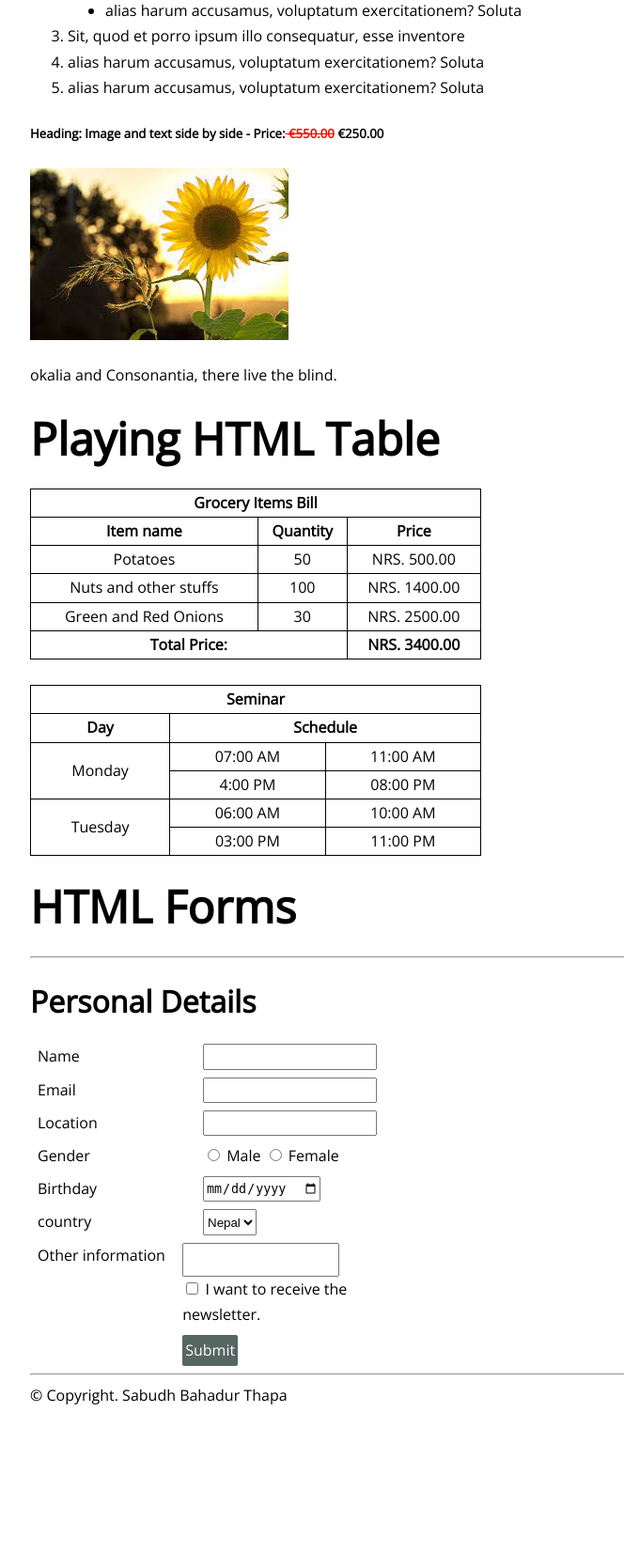
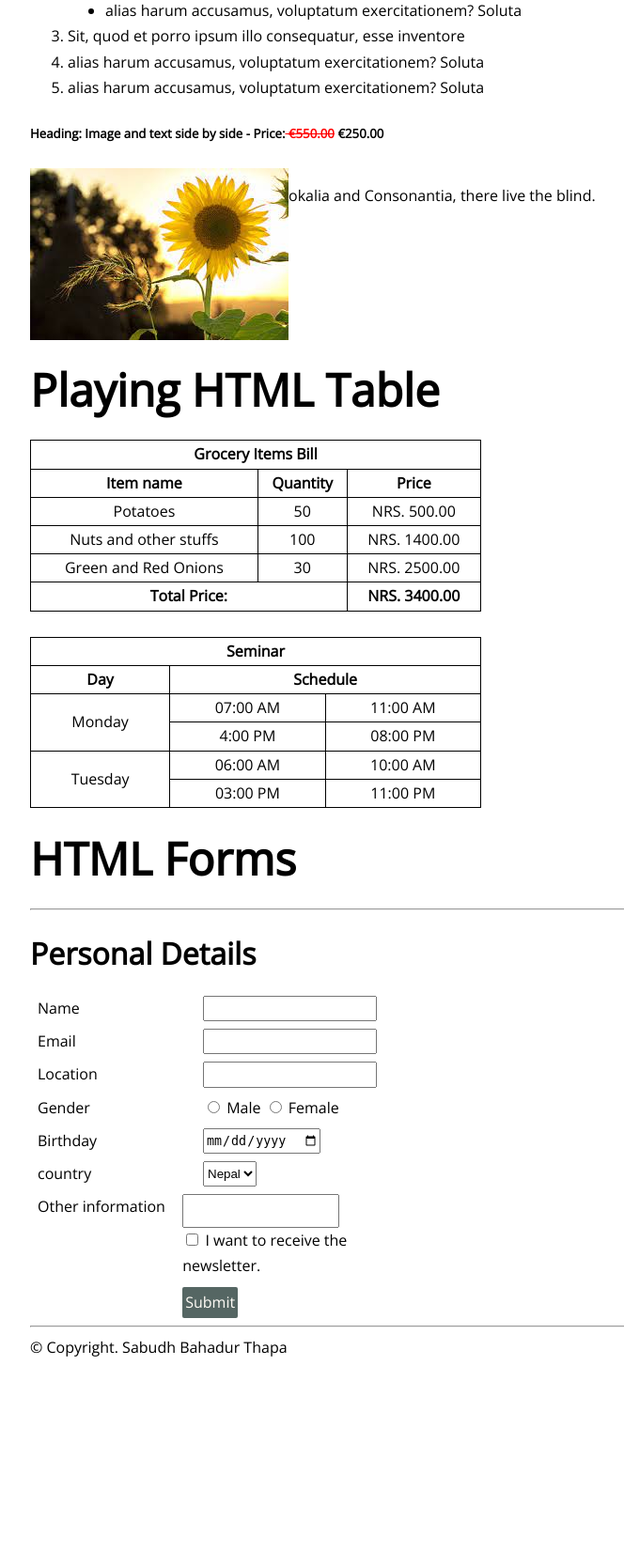
Before and after one commit to tsabudh/internship, a PHP site: page /htmlcss/assignment-01/index.html in a window 1280 px wide. Shown: the part 1269-2937 px from the top of the page at 94% size, without its empty margins (136-800 px from the left). After the commit the page ends 2713 px from the top, so only its background shows below. Run offline with PHP 8.4, Linux system fonts and the light colour scheme.

Commit message:
style route

```diff
--- a/htmlcss/assignment-01/css/assign01.css
+++ b/htmlcss/assignment-01/css/assign01.css
@@ -124,3 +124,9 @@ td {
   padding: 3px;
   border-radius: 2px;
 }
+
+.container--image {
+  border: 1 px solid red;
+  display: flex;
+  flex-direction: row;
+}
--- a/htmlcss/assignment-01/index.html
+++ b/htmlcss/assignment-01/index.html
@@ -5,7 +5,7 @@
     <meta charset="UTF-8">
     <meta http-equiv="X-UA-Compatible" content="IE=edge">
     <meta name="viewport" content="width=device-width, initial-scale=1.0">
-    <link rel="stylesheet" href="/assignment-01/css/assign01.css">
+    <link rel="stylesheet" href="css/assign01.css">
     <title>Assignment 1</title>
 </head>
 
```
